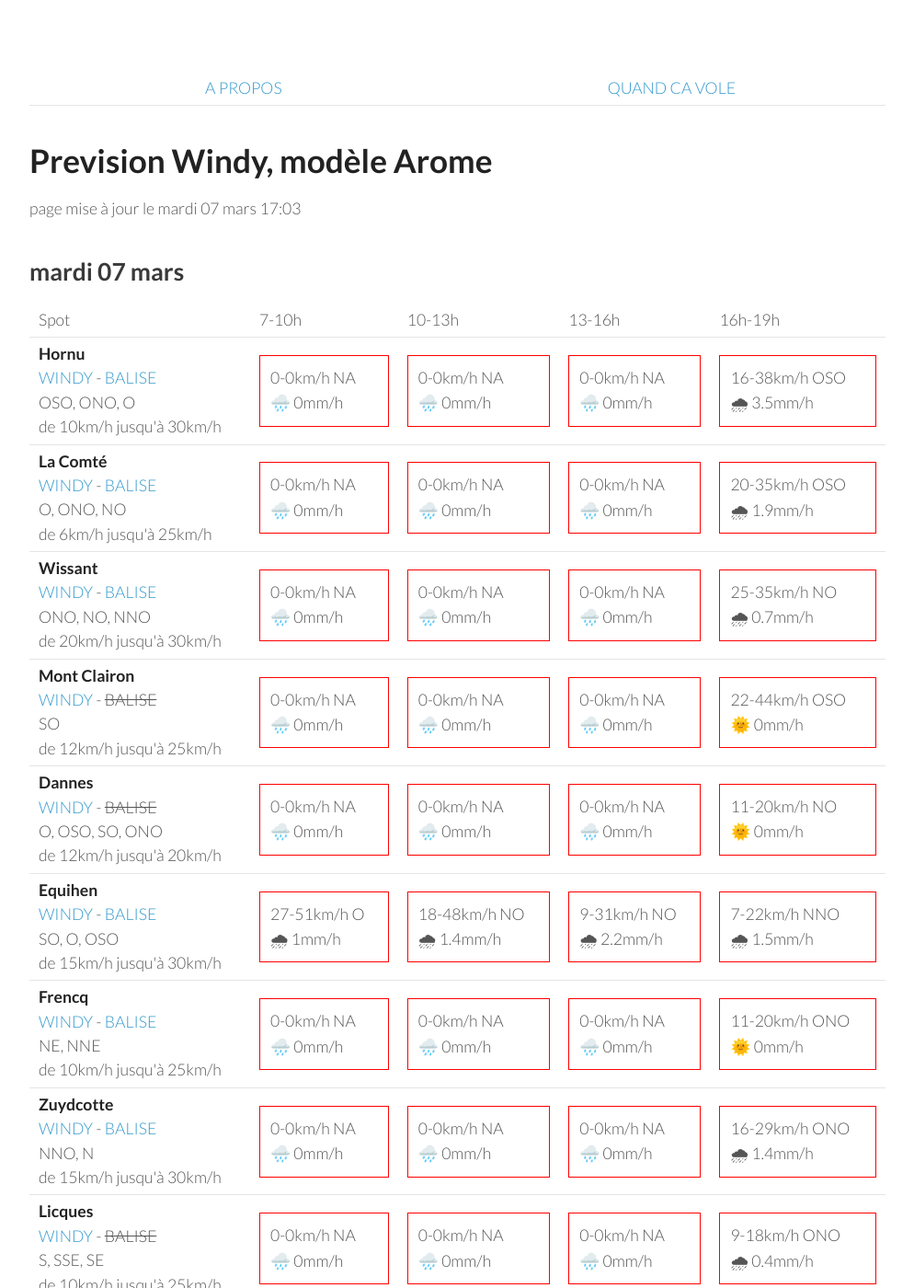
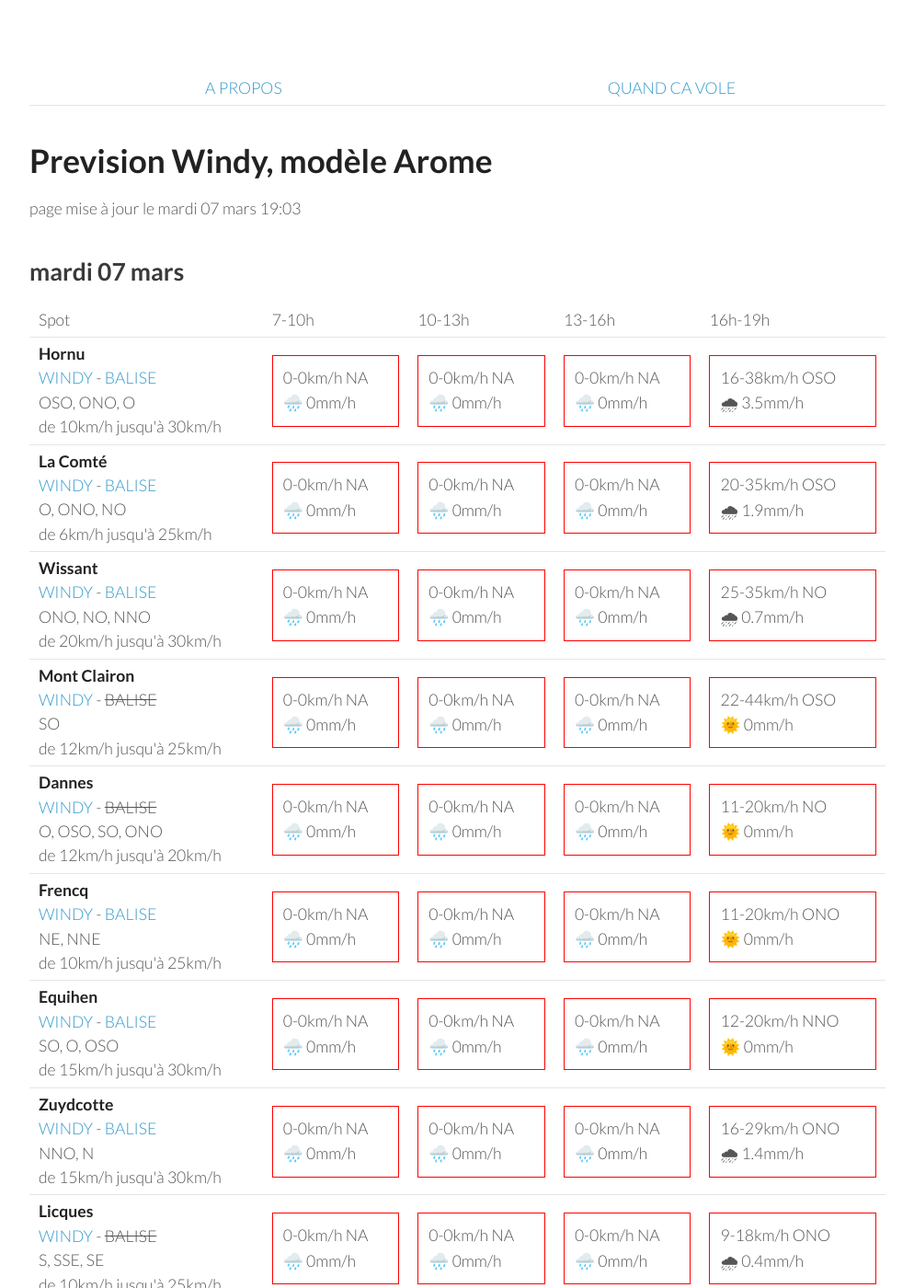
Before and after one commit to parapente-dans-le-nord/parapente-dans-le-nord.github.io, a Jekyll site: the page built from all.markdown, in a window 1280 px wide and 1400 px high. Shown: the whole window at 92% size, without its empty margins (26-1020 px from the left). Built offline with Jekyll 4.4.1, drawn with Linux system fonts in a browser that asks for light colours; some of the changed text lies outside the part shown.

Commit message:
update index.markdown

```diff
--- a/all.markdown
+++ b/all.markdown
@@ -7,7 +7,7 @@ title:  "Tous les spots"
 {: .links}
 
 # Prevision Windy, modèle Arome
-page mise à jour le mardi 07 mars 17:03
+page mise à jour le mardi 07 mars 19:03
 
 ## mardi 07 mars
 
@@ -67,22 +67,21 @@ page mise à jour le mardi 07 mars 17:03
 
     </tr>
 <tr>
-        <td><strong>Equihen</strong><br><a href="https://windy.com/50.679/1.572?50.279,1.571,8,m:e3CagdM">WINDY</a> - <span class=""><a href="https://balisemeteo.com/balise_histo.php?idBalise=159">BALISE</a> </span><br> <span class="vent-favorable">SO, O, OSO</span><br><span class="force-vent">de 15km/h jusqu'à 30km/h</span> </td>
-
-            <td><div class="not-flyable"><p>27-51km/h O</p><p>🌧 1mm/h</p></div></td>
-            <td><div class="not-flyable"><p>18-48km/h NO</p><p>🌧 1.4mm/h</p></div></td>
-            <td><div class="not-flyable"><p>9-31km/h NO</p><p>🌧 2.2mm/h</p></div></td>
-            <td><div class="not-flyable"><p>7-22km/h NNO</p><p>🌧 1.5mm/h</p></div></td>
-
-
-    </tr>
-<tr>
         <td><strong>Frencq</strong><br><a href="https://windy.com/50.559/1.669?50.159,1.670,8,m:e3qagdV">WINDY</a> - <span class=""><a href="https://balisemeteo.com/balise_histo.php?idBalise=159">BALISE</a> </span><br> <span class="vent-favorable">NE, NNE</span><br><span class="force-vent">de 10km/h jusqu'à 25km/h</span> </td>
 
             <td><div class="not-flyable"><p>0-0km/h NA</p><p>🌧️ 0mm/h</p></div></td>
             <td><div class="not-flyable"><p>0-0km/h NA</p><p>🌧️ 0mm/h</p></div></td>
             <td><div class="not-flyable"><p>0-0km/h NA</p><p>🌧️ 0mm/h</p></div></td>
             <td><div class="not-flyable"><p>11-20km/h ONO</p><p>🌞 0mm/h</p></div></td>
+
+    </tr>
+<tr>
+        <td><strong>Equihen</strong><br><a href="https://windy.com/50.679/1.572?50.279,1.571,8,m:e3CagdM">WINDY</a> - <span class=""><a href="https://balisemeteo.com/balise_histo.php?idBalise=159">BALISE</a> </span><br> <span class="vent-favorable">SO, O, OSO</span><br><span class="force-vent">de 15km/h jusqu'à 30km/h</span> </td>
+
+            <td><div class="not-flyable"><p>0-0km/h NA</p><p>🌧️ 0mm/h</p></div></td>
+            <td><div class="not-flyable"><p>0-0km/h NA</p><p>🌧️ 0mm/h</p></div></td>
+            <td><div class="not-flyable"><p>0-0km/h NA</p><p>🌧️ 0mm/h</p></div></td>
+            <td><div class="not-flyable"><p>12-20km/h NNO</p><p>🌞 0mm/h</p></div></td>
 
     </tr>
 <tr>
@@ -198,22 +197,22 @@ page mise à jour le mardi 07 mars 17:03
 
     </tr>
 <tr>
+        <td><strong>Equihen</strong><br><a href="https://windy.com/50.679/1.572?50.279,1.571,8,m:e3CagdM">WINDY</a> - <span class=""><a href="https://balisemeteo.com/balise_histo.php?idBalise=159">BALISE</a> </span><br> <span class="vent-favorable">SO, O, OSO</span><br><span class="force-vent">de 15km/h jusqu'à 30km/h</span> </td>
+
+            <td><div class="not-flyable"><p>25-42km/h E</p><p>🌧 6mm/h</p></div></td>
+            <td><div class="not-flyable"><p>27-42km/h E</p><p>🌧 2.6mm/h</p></div></td>
+            <td><div class="not-flyable"><p>24-40km/h E</p><p>🌞 0mm/h</p></div></td>
+            <td><div class="not-flyable"><p>16-29km/h ESE</p><p>🌧 1.8mm/h</p></div></td>
+
+
+    </tr>
+<tr>
         <td><strong>Licques</strong><br><a href="https://windy.com/50.786/1.936?50.388,1.934,8">WINDY</a> - <span class="no-balise"> BALISE </span><br> <span class="vent-favorable">S, SSE, SE</span><br><span class="force-vent">de 10km/h jusqu'à 25km/h</span> </td>
 
             <td><div class="not-flyable"><p>18-33km/h E</p><p>🌧 4mm/h</p></div></td>
             <td><div class="not-flyable"><p>16-31km/h ENE</p><p>🌧 3.6mm/h</p></div></td>
             <td><div class="not-flyable"><p>12-22km/h E</p><p>🌧 1.8mm/h</p></div></td>
             <td><div class="not-flyable"><p>9-16km/h ESE</p><p>🌧 1.6mm/h</p></div></td>
-
-
-    </tr>
-<tr>
-        <td><strong>Equihen</strong><br><a href="https://windy.com/50.679/1.572?50.279,1.571,8,m:e3CagdM">WINDY</a> - <span class=""><a href="https://balisemeteo.com/balise_histo.php?idBalise=159">BALISE</a> </span><br> <span class="vent-favorable">SO, O, OSO</span><br><span class="force-vent">de 15km/h jusqu'à 30km/h</span> </td>
-
-            <td><div class="not-flyable"><p>27-42km/h E</p><p>🌧 6cmmm/h</p></div></td>
-            <td><div class="not-flyable"><p>22-44km/h ENE</p><p>🌧 2mm/h</p></div></td>
-            <td><div class="not-flyable"><p>22-40km/h ENE</p><p>🌧 0.2mm/h</p></div></td>
-            <td><div class="not-flyable"><p>18-38km/h ENE</p><p>🌞 0mm/h</p></div></td>
 
 
     </tr>
@@ -294,16 +293,6 @@ page mise à jour le mardi 07 mars 17:03
 
     </tr>
 <tr>
-        <td><strong>Equihen</strong><br><a href="https://windy.com/50.679/1.572?50.279,1.571,8,m:e3CagdM">WINDY</a> - <span class=""><a href="https://balisemeteo.com/balise_histo.php?idBalise=159">BALISE</a> </span><br> <span class="vent-favorable">SO, O, OSO</span><br><span class="force-vent">de 15km/h jusqu'à 30km/h</span> </td>
-
-            <td><div class="not-flyable"><p>12-25km/h ESE</p><p>🌞 0mm/h</p></div></td>
-            <td><div class="not-flyable"><p>16-29km/h SE</p><p>🌞 0mm/h</p></div></td>
-            <td><div class="not-flyable"><p>22-38km/h SSE</p><p>🌧 0.4mm/h</p></div></td>
-            <td><div class="not-flyable"><p>20-42km/h SO</p><p>🌧 3.4mm/h</p></div></td>
-
-
-    </tr>
-<tr>
         <td><strong>La Comté</strong><br><a href="https://windy.com/50.426/2.500?50.025,2.499,8">WINDY</a> - <span class=""><a href="https://balisemeteo.com/balise.php?idBalise=">BALISE</a> </span><br> <span class="vent-favorable">O, ONO, NO</span><br><span class="force-vent">de 6km/h jusqu'à 25km/h</span> </td>
 
             <td><div class="not-flyable"><p>25-57km/h O</p><p>🌧 0.5mm/h</p></div></td>
@@ -350,6 +339,16 @@ page mise à jour le mardi 07 mars 17:03
             <td><div class="not-flyable"><p>12-22km/h E</p><p>🌞 0mm/h</p></div></td>
             <td><div class="not-flyable"><p>12-24km/h SE</p><p>🌧 0.2mm/h</p></div></td>
             <td><div class="not-flyable"><p>16-25km/h ESE</p><p>🌧 0.3mm/h</p></div></td>
+
+
+    </tr>
+<tr>
+        <td><strong>Equihen</strong><br><a href="https://windy.com/50.679/1.572?50.279,1.571,8,m:e3CagdM">WINDY</a> - <span class=""><a href="https://balisemeteo.com/balise_histo.php?idBalise=159">BALISE</a> </span><br> <span class="vent-favorable">SO, O, OSO</span><br><span class="force-vent">de 15km/h jusqu'à 30km/h</span> </td>
+
+            <td><div class="not-flyable"><p>12-31km/h O</p><p>🌞 0mm/h</p></div></td>
+            <td><div class="not-flyable"><p>12-25km/h SE</p><p>🌞 0mm/h</p></div></td>
+            <td><div class="not-flyable"><p>12-24km/h ESE</p><p>🌧 0.2mm/h</p></div></td>
+            <td><div class="not-flyable"><p>18-31km/h SSO</p><p>🌧 0.8mm/h</p></div></td>
 
 
     </tr>
@@ -430,6 +429,16 @@ page mise à jour le mardi 07 mars 17:03
 
     </tr>
 <tr>
+        <td><strong>Equihen</strong><br><a href="https://windy.com/50.679/1.572?50.279,1.571,8,m:e3CagdM">WINDY</a> - <span class=""><a href="https://balisemeteo.com/balise_histo.php?idBalise=159">BALISE</a> </span><br> <span class="vent-favorable">SO, O, OSO</span><br><span class="force-vent">de 15km/h jusqu'à 30km/h</span> </td>
+
+            <td><div class="not-flyable"><p>22-40km/h SO</p><p>🌧 0.9mm/h</p></div></td>
+            <td><div class="not-flyable"><p>24-40km/h OSO</p><p>🌞 0mm/h</p></div></td>
+            <td><div class="not-flyable"><p>33-55km/h O</p><p>🌧 0.3mm/h</p></div></td>
+            <td><div class="not-flyable"><p>33-61km/h O</p><p>🌧 0.5mm/h</p></div></td>
+
+
+    </tr>
+<tr>
         <td><strong>Mont Clairon</strong><br><a href="https://windy.com/49.919/2.729?49.515,2.730,8,m:e2magfH">WINDY</a> - <span class="no-balise"> BALISE </span><br> <span class="vent-favorable">SO</span><br><span class="force-vent">de 12km/h jusqu'à 25km/h</span> </td>
 
             <td><div class="not-flyable"><p>16-29km/h SO</p><p>🌞 0mm/h</p></div></td>
@@ -456,16 +465,6 @@ page mise à jour le mardi 07 mars 17:03
             <td><div class="not-flyable"><p>18-33km/h SO</p><p>🌧 0.2mm/h</p></div></td>
             <td><div class="not-flyable"><p>25-50km/h O</p><p>🌧 0.3mm/h</p></div></td>
             <td><div class="not-flyable"><p>33-61km/h O</p><p>🌧 1mm/h</p></div></td>
-
-
-    </tr>
-<tr>
-        <td><strong>Equihen</strong><br><a href="https://windy.com/50.679/1.572?50.279,1.571,8,m:e3CagdM">WINDY</a> - <span class=""><a href="https://balisemeteo.com/balise_histo.php?idBalise=159">BALISE</a> </span><br> <span class="vent-favorable">SO, O, OSO</span><br><span class="force-vent">de 15km/h jusqu'à 30km/h</span> </td>
-
-            <td><div class="not-flyable"><p>27-50km/h OSO</p><p>🌧 2.1mm/h</p></div></td>
-            <td><div class="not-flyable"><p>29-50km/h O</p><p>🌞 0mm/h</p></div></td>
-            <td><div class="not-flyable"><p>27-57km/h NO</p><p>🌧 0.3mm/h</p></div></td>
-            <td><div class="not-flyable"><p>18-50km/h NNO</p><p>🌧 0.3mm/h</p></div></td>
 
 
     </tr>
--- a/index.markdown
+++ b/index.markdown
@@ -7,7 +7,7 @@ title:  "Ou ça vole"
 {: .links}
 
 # Prevision Windy, modèle Arome
-page mise à jour le mardi 07 mars 17:03
+page mise à jour le mardi 07 mars 19:03
 
 
 
```
